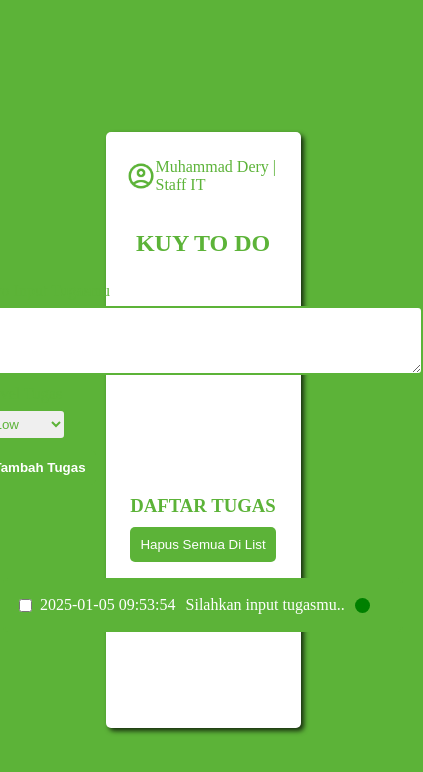
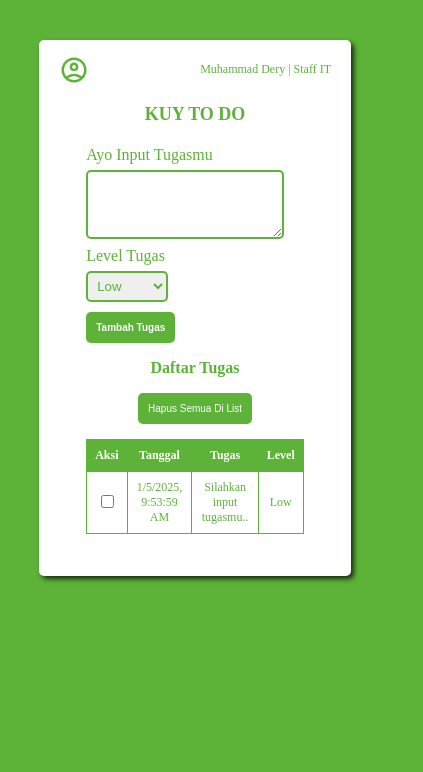
Before and after one commit to muhammadderi/kuy-todo, a plain HTML site: page index.html in a window 390 px wide. Both pictures are taken after a click on the button "Tambah Tugas". Shown: the whole page, 423 px wide, since content can reach past the window. Drawn offline with Linux system fonts and the light colour scheme.

Commit message:
fix: feature & feat: responsive

```diff
--- a/css/styles.css
+++ b/css/styles.css
@@ -97,109 +97,6 @@ main {
   border: 2px solid var(--primary-color);
 }
 
-/* Section 3 */
-.kuy-section3 h3,
-.kuy-section4 h3 {
-  text-transform: uppercase;
-  padding: 10px 0;
-  margin: 0;
-}
-
-.kuy-section3 ul,
-.kuy-section4 ul {
-  list-style-type: none;
-}
-
-.todo,
-.done {
-  width: 100%;
-  box-sizing: border-box;
-  display: flex;
-  padding: 0 10px;
-  align-items: center;
-  gap: 5px;
-  border: 2px solid var(--primary-color);
-  border-radius: 5px;
-  background-color: #5cb338;
-  color: #fff;
-  margin: 0;
-  margin-bottom: 10px;
-}
-
-#todo-list {
-  padding: 0;
-}
-
-.detail-task {
-  display: flex;
-  align-items: center;
-  justify-content: center;
-  margin: 0;
-  gap: 10px;
-}
-
-input[type="checkbox"]:checked + label {
-  text-decoration: line-through;
-  color: gray; /* Opsional, untuk membuat teks lebih pudar */
-}
-
-/* section 4 */
-.kuy-section4 button {
-  background-color: transparent;
-  width: 50px;
-  height: 50x;
-  border: none;
-}
-
-.kuy-section4 img {
-  width: 20px;
-  height: 20px;
-}
-
-#done-list {
-  padding: 0 20px;
-  margin: 20px 0;
-}
-
-.done {
-  padding: 15px;
-  min-width: 400px;
-}
-
-.todo {
-  min-width: 400px;
-}
-
-.done button:hover {
-  background-color: red;
-  border-radius: 50px;
-}
-
-.todo-header-done {
-  color: var(--primary-color);
-}
-
-/* level priority */
-.low,
-.medium,
-.high {
-  width: 15px;
-  height: 15px;
-  border-radius: 50px;
-}
-
-.low {
-  background-color: green;
-}
-
-.medium {
-  background-color: yellow;
-}
-
-.high {
-  background-color: red;
-}
-
 /* delete list  */
 
 .todolist-delete {
@@ -208,6 +105,7 @@ input[type="checkbox"]:checked + label {
   color: #fff;
   border-radius: 5px;
   padding: 10px;
+  margin-bottom: 15px;
 }
 
 .todolist-delete:hover {
@@ -215,3 +113,73 @@ input[type="checkbox"]:checked + label {
   color: #fff;
   border: 2px solid var(--primary-color);
 }
+
+#table-list,
+#table-done {
+  border-collapse: collapse;
+  width: 80%;
+}
+
+#table-list td,
+#table-list th,
+#table-done td,
+#table-done th {
+  border: 1px solid var(--primary-color);
+  padding: 8px;
+  text-align: center;
+}
+
+#table-list th,
+#table-done th {
+  background-color: var(--primary-color);
+  color: #fff;
+}
+
+#table-done img {
+  width: 25px;
+  height: 25px;
+}
+
+#table-done button {
+  background-color: transparent;
+  border: none;
+}
+
+#table-done button:hover {
+  width: 35px;
+  height: 35px;
+  background-color: red;
+  border-radius: 50px;
+  text-align: center;
+}
+
+/* Responsive */
+
+@media only screen and (max-width: 767px) {
+  body {
+    font-size: 12px;
+    min-height: auto;
+    margin: 40px 0;
+  }
+
+  main {
+    width: 80%;
+  }
+
+  form {
+    width: 80%;
+    font-size: 10px;
+  }
+
+  form textarea {
+    width: 80%;
+  }
+
+  main h3 {
+    font-size: 16px;
+  }
+
+  main button {
+    font-size: 10px;
+  }
+}
--- a/index.html
+++ b/index.html
@@ -32,7 +32,7 @@
 Silahkan input tugasmu..</textarea
             >
             <br />
-            <label for="kuy-level">Level Tugas </label>
+            <label for="todo-level">Level Tugas </label>
             <br />
             <select name="todo-level" id="todo-level" required>
               <option value="Low">Low</option>
@@ -40,17 +40,24 @@ Silahkan input tugasmu..</textarea
               <option value="High">High</option>
             </select>
             <br />
-            <button>Tambah Tugas</button>
+            <button type="submit">Tambah Tugas</button>
           </form>
         </section>
         <section class="kuy-section3">
           <h3 class="todo-header"></h3>
           <span class="delete-list"></span>
-          <ul id="todo-list"></ul>
+          <table id="table-list">
+            <thead id="todo-list-header"></thead>
+            <tbody id="todo-list"></tbody>
+          </table>
         </section>
         <section class="kuy-section4">
           <h3 class="todo-header-done"></h3>
-          <ul id="done-list"></ul>
+          <span class="delete-done-list"></span>
+          <table id="table-done">
+            <thead id="todo-done-list"></thead>
+            <tbody id="done-list"></tbody>
+          </table>
         </section>
       </div>
     </main>
--- a/js/index.js
+++ b/js/index.js
@@ -1,17 +1,14 @@
 const kuyTodo = document.querySelector("form");
 const kuyInput = document.getElementById("input-form");
 const kuyLevel = document.getElementById("todo-level");
-const kuyListUL = document.getElementById("todo-list");
+const kuyListTableHead = document.getElementById("todo-list-header");
+const kuyListTableBody = document.getElementById("todo-list");
 const kuyHeader = document.querySelector(".todo-header");
 const kuyHeaderDone = document.querySelector(".todo-header-done");
-const doneListUL = document.getElementById("done-list");
-const currentDate = new Date();
-const isoString = currentDate.toISOString();
-const date = isoString.split("T")[0];
-const time = isoString.split("T")[1].split(".")[0];
-const formattedDateTime = `${date} ${time}`;
+const doneListTableBody = document.getElementById("done-list");
 const deleteTodoList = document.querySelector(".delete-list");
-// const deleteTodoList = document.querySelector(".todolist-delete");
+const deleteDoneList = document.querySelector(".delete-done-list");
+const kuyListTableDone = document.getElementById("todo-done-list");
 
 let allTodos = [];
 let doneTodos = [];
@@ -22,114 +19,153 @@ kuyTodo.addEventListener("submit", function (e) {
 });
 
 function addTodo() {
-  const kuyText = kuyInput.value;
+  const kuyText = kuyInput.value.trim();
   const kuyLevelTodo = kuyLevel.value;
+
   if (kuyText.length > 0 && kuyLevelTodo.length > 0) {
     allTodos.push({ text: kuyText, level: kuyLevelTodo });
-    kuyHeader.innerText = "Daftar Tugas";
-    kuyHeaderDone.innerText = doneTodos.length > 0 ? "Tugas Selesai" : "";
+    kuyInput.value = "";
+    kuyLevel.value = "Low";
     updateKuyList();
-    kuyInput.value = "";
-    kuyLevelTodo.value = "";
   } else {
-    alert("Harap isi tugas dan tanggal!");
+    alert("Harap isi tugas dan pilih level!");
   }
 }
 
 function updateKuyList() {
-  kuyListUL.innerHTML = "";
-  doneListUL.innerHTML = "";
+  kuyListTableBody.innerHTML = "";
+  doneListTableBody.innerHTML = "";
 
-  allTodos.forEach((todo, todoIndex) => {
-    const kuyItem = createTodoItem(todo, todoIndex);
-    kuyListUL.append(kuyItem);
+  allTodos.forEach((todo, index) => {
+    const kuyRow = createTodoRow(todo, index);
+    kuyListTableBody.appendChild(kuyRow);
   });
 
-  doneTodos.forEach((todo) => {
-    const kuyItem = createDoneItem(todo);
-    doneListUL.append(kuyItem);
+  doneTodos.forEach((todo, index) => {
+    const doneRow = createDoneRow(todo, index);
+    doneListTableBody.appendChild(doneRow);
   });
-
-  if (allTodos.length > 0) {
-    const listButton = document.createElement("button");
-    listButton.className = "todolist-delete";
-    listButton.innerText = allTodos.length > 0 ? "Hapus Semua Di List" : "";
-    deleteTodoList.appendChild(listButton);
-  } else {
-    const deleteTodoList = document.querySelector(".delete-list");
-    const listButton = deleteTodoList?.querySelector(".todolist-delete");
-    if (listButton) {
-      deleteTodoList.removeChild(listButton);
-    }
-  }
 
   kuyHeader.innerText = allTodos.length > 0 ? "Daftar Tugas" : "";
   kuyHeaderDone.innerText = doneTodos.length > 0 ? "Tugas Selesai" : "";
+  if (allTodos.length > 0) {
+    kuyListTableHead.innerHTML = `
+      <tr>
+        <th>Aksi</th>
+        <th>Tanggal</th>
+        <th>Tugas</th>
+        <th>Level</th>
+      </tr>
+    `;
+  } else {
+    kuyListTableHead.innerHTML = ""; // Hapus header jika tidak ada tugas
+  }
+
+  if (doneTodos.length > 0) {
+    kuyListTableDone.innerHTML = `
+     <tr>
+        <th>Tugas</th>
+        <th>Level</th>
+        <th>Aksi</th>
+        </tr>
+    `;
+  } else {
+    kuyListTableDone.innerHTML = ""; // Hapus header jika tidak ada tugas
+  }
+  handleDeleteButton();
+  handleDeleteDoneButton();
 }
 
-function createTodoItem(todo, todoIndex) {
-  const kuyId = "todo-" + todoIndex;
-  const kuyList = document.createElement("li");
-  kuyList.className = "todo";
-  kuyList.innerHTML = `
-    <input type="checkbox" id="${kuyId}" />
-    <label for="${kuyId}" class="detail-task">
-    <p class="date-todo">${formattedDateTime}</p>
+function createTodoRow(todo, index) {
+  const row = document.createElement("tr");
 
-      <span>${todo.text}</span>
-      <span class="${
-        todo.level === "Low"
-          ? "low"
-          : todo.level === "Medium"
-          ? "medium"
-          : "high"
-      }"></span>
-    </label>
+  row.innerHTML = `
+    <td><input type="checkbox" data-index="${index}" /></td>
+    <td class="todo-line">${new Date().toLocaleString()}</td>
+    <td class="todo-line">${todo.text}</td>
+    <td class="${todo.level.toLowerCase()}">${todo.level}</td>
   `;
 
-  const kuyCheckbox = kuyList.querySelector(`#${kuyId}`);
-  kuyCheckbox.addEventListener("change", function () {
+  // const checkbox = row.querySelector("input[type='checkbox']");
+
+  const checkbox = row.querySelector("input[type='checkbox']");
+  const todoSubject = row.querySelector(".todo-line");
+  checkbox.addEventListener("change", () => moveToDone(index));
+
+  checkbox.addEventListener("change", function () {
     if (this.checked) {
-      setTimeout(function () {
-        moveToDone(todo, todoIndex);
-      }, 3000);
+      todoSubject.style.textDecoration = "line-through";
+      todoSubject.style.color = "gray";
+    } else {
+      todoSubject.style.textDecoration = "none";
+      todoSubject.style.color = "inherit";
     }
-    alert("Tugasnya kami selesaikan dalam 3 detik ya :)");
   });
 
-  return kuyList;
+  return row;
 }
 
-function createDoneItem(todo) {
-  const kuyList = document.createElement("li");
-  kuyList.className = "done";
-  kuyList.innerHTML = `
-    <span>${todo.text}</span><span>${todo.level}</span>
-    <button class="delete-button"><img src="./assets/images/delete-img.png" alt="trash"></button>
+function createDoneRow(todo, index) {
+  const row = document.createElement("tr");
+
+  row.innerHTML = `
+    <td>${todo.text}</td>
+    <td class="${todo.level.toLowerCase()}">${todo.level}</td>
+    <td><button class="delete-button"><img src="./assets/images/delete-img.png" alt="delete-img"></button></td>
   `;
 
-  const deleteButton = kuyList.querySelector(".delete-button");
-  deleteButton.addEventListener("click", function () {
-    const userConfirmed = confirm("Apa kamu yakin mau menghapus?");
-    if (userConfirmed) {
-      doneTodos.splice(doneTodos.indexOf(todo), 1);
+  const deleteButton = row.querySelector(".delete-button");
+  deleteButton.addEventListener("click", () => {
+    if (confirm("Apa kamu yakin mau menghapus?")) {
+      doneTodos.splice(index, 1);
       updateKuyList();
     }
   });
 
-  return kuyList;
+  return row;
 }
 
-deleteTodoList.addEventListener("click", function () {
-  const userConfirmed = confirm("Apa kamu yakin mau menghapus semua di list?");
-  if (userConfirmed) {
-    allTodos = [];
+function moveToDone(index) {
+  setTimeout(() => {
+    doneTodos.push(allTodos[index]);
+    allTodos.splice(index, 1);
     updateKuyList();
+  }, 1000);
+}
+
+function handleDeleteButton() {
+  deleteTodoList.innerHTML = "";
+
+  if (allTodos.length > 0) {
+    const button = document.createElement("button");
+    button.className = "todolist-delete";
+    button.innerText = "Hapus Semua Di List";
+    button.addEventListener("click", () => {
+      if (confirm("Apa kamu yakin mau menghapus semua tugas?")) {
+        allTodos = [];
+        updateKuyList();
+      }
+    });
+    deleteTodoList.appendChild(button);
   }
-});
+}
 
-function moveToDone(todo, todoIndex) {
-  doneTodos.push(todo);
-  allTodos.splice(todoIndex, 1);
-  updateKuyList();
+function handleDeleteDoneButton() {
+  deleteDoneList.innerHTML = "";
+
+  if (doneTodos.length > 0) {
+    const doneButtonDelete = document.createElement("button");
+    doneButtonDelete.className = "todolist-delete";
+    doneButtonDelete.innerText = "Hapus Semua List Done";
+    doneButtonDelete.addEventListener("click", () => {
+      if (confirm("Apa kamu yakin mau menghapus semua tugas selesai?")) {
+        doneTodos = [];
+        updateKuyList();
+      }
+    });
+    deleteDoneList.appendChild(doneButtonDelete);
+  }
 }
+
+// Initial call to update the UI
+updateKuyList();
```
Also changed, not shown: assets/images/delete-img.png.
